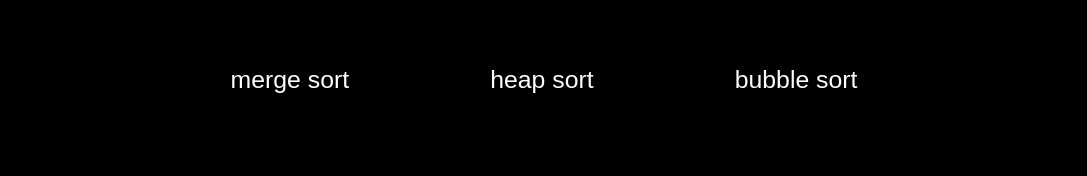
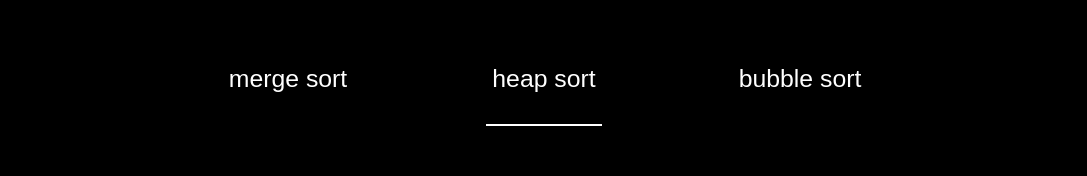
Before and after one commit to shiiirro/sorting-audiovisualizer, a React (Create React App) app: page / in a window 1280 px wide. Shown: the top 176 px of the page, without its empty margins (96-1183 px from the left). Built offline with nearby package versions, Linux system fonts and the light colour scheme.

Commit message:
add sorting selection indicators

```diff
--- a/src/App.js
+++ b/src/App.js
@@ -1,4 +1,4 @@
-import logo from './logo.svg';
+// import logo from './logo.svg';
 import './App.css';
 import Visualizer from './components/Visualizer';
 
--- a/src/components/Visualizer.css
+++ b/src/components/Visualizer.css
@@ -19,7 +19,7 @@
     display: flex;
     flex-direction: row;
     align-items: flex-end;
-    margin: 0 auto;
+    margin: auto;
 }
 
 .button-bar {
@@ -31,14 +31,36 @@
     margin: 0 auto;
 }
 
-.tmp {
+.button-select-ind {
+    width: calc(40px + 6vw);
+    height: 0.2vw;
     background-color: black;
+    margin: auto;
+    margin-top: 0;
+    font: 'Segoe UI';
+    color: white;
+    font-size: calc(12px + 1vw);
+    line-height: 5.5rem;
+}
+
+.button {
+    background-color: transparent;
     width: auto;
     height: auto;
     margin: auto;
     font: 'Segoe UI';
     color: white;
     border: 0px;
-    font-size:calc(12px + 1vw);
+    font-size: calc(12px + 1vw);
     line-height: 5.5rem;
 }
+
+.sort-button-combo {
+    background-color: transparent;
+    width: 20vw;
+    height: auto;
+    display: flex;
+    flex-direction: column;
+    align-items: flex-end;
+    margin: auto;
+}
--- a/src/components/Visualizer.jsx
+++ b/src/components/Visualizer.jsx
@@ -15,8 +15,11 @@ export default function Visualizer() {
     const gainNode = useRef(null);
     const oscillators = useRef([]);
     const checkpoint = useRef(null);
+    // const [number, setNumber] = useState(0);
 
     useEffect(() => {
+        document.title = 'sorting-audiovisualizer';
+
         const context = new AudioContext();
         const g = context.createGain();
         g.gain.setValueAtTime(0.125, 0);
@@ -45,9 +48,13 @@ export default function Visualizer() {
     }, []);
 
     useEffect(() => {
-        if (verify()) {
-            checkpoint.current = nodes.slice();
+        let currentValues = nodes.map(bar => bar.value);
+        for (let i = 1; i <= NUMBER_OF_BARS; ++i) {
+            if (currentValues.find(element => element === i * 4) === undefined) {
+                return;
+            }
         }
+        checkpoint.current = nodes.slice();
     }, [nodes]);
 
     function shuffle() {
@@ -81,16 +88,6 @@ export default function Visualizer() {
         setActive(false);
     }
 
-    function verify() {
-        let currentBars = nodes.map(bar => bar.value);
-        for (let i = 1; i <= NUMBER_OF_BARS; ++i) {
-            if (currentBars.find(element => element === i * 4) === undefined) {
-                return false;
-            }
-        }
-        return true;
-    }
-
     function prep() {
         setActive(true);
         setNodes(checkpoint.current);
@@ -101,7 +98,7 @@ export default function Visualizer() {
     async function processStep(step) {
         step.forEach((update, idx) => {
             setNodes(nodes => nodes.map((bar, idx) => {
-                if (idx == update.index) {
+                if (idx === update.index) {
                     return {...bar, value: update.value, color: update.color};
                 } else {
                     return bar;
@@ -125,11 +122,14 @@ export default function Visualizer() {
                 return heapSort;
             case 'bubble':
                 return bubbleSort;
+            default:
+                return heapSort;
         }
     }
 
     async function stepThroughSort() {
         if (active) return;
+        // timeoutIds.current.push(setInterval(() => {setNumber(number => (number + 1) % 3);}, 1000));
         prep();
         for (const step of sortFunctionOf(selectedSort)(checkpoint.current.map(bar => bar.value), 0, NUMBER_OF_BARS)) {
             await processStep(step);
@@ -152,12 +152,33 @@ export default function Visualizer() {
         });
     }
 
+    function changeSelectedSort(newSort) {
+        if (active) return;
+        setSelectedSort(newSort);
+    }
+
+
     return (
         <>
             <div className="sort-selection-bar">
-                <button className="tmp" onClick={() => setSelectedSort('merge')}>merge sort</button>
-                <button className="tmp" onClick={() => setSelectedSort('heap')}>heap sort</button>
-                <button className="tmp" onClick={() => setSelectedSort('bubble')}>bubble sort</button>
+                <div className='sort-button-combo'>
+                    <button className="button" onClick={() => changeSelectedSort('merge')}>merge sort</button>
+                    <div className='button-select-ind' style={{
+                        backgroundColor: selectedSort === 'merge' ? 'white' : 'black'
+                    }}></div>
+                </div>
+                <div className='sort-button-combo'>
+                <button className="button" onClick={() => changeSelectedSort('heap')}>heap sort</button>
+                <div className='button-select-ind' style={{
+                        backgroundColor: selectedSort === 'heap' ? 'white' : 'black'
+                    }}></div>
+                </div>
+                <div className='sort-button-combo'>
+                <button className="button" onClick={() => changeSelectedSort('bubble')}>bubble sort</button>
+                <div className='button-select-ind' style={{
+                        backgroundColor: selectedSort === 'bubble' ? 'white' : 'black'
+                    }}></div>
+                </div>
             </div>
             <div className="container">
                 {nodes.map((bar, idx) => (
@@ -171,9 +192,9 @@ export default function Visualizer() {
                 ))}
             </div>
             <div className="button-bar">
-                <button className="tmp" onClick={shuffle}>shuffle</button>
-                <button className="tmp" onClick={stop}>stop</button>
-                <button className="tmp" onClick={stepThroughSort}>start</button>
+                <button className="button" onClick={shuffle}>shuffle</button>
+                <button className="button" onClick={stop}>stop</button>
+                <button className="button" onClick={stepThroughSort}>start</button>
             </div>
         </>
     );
```
